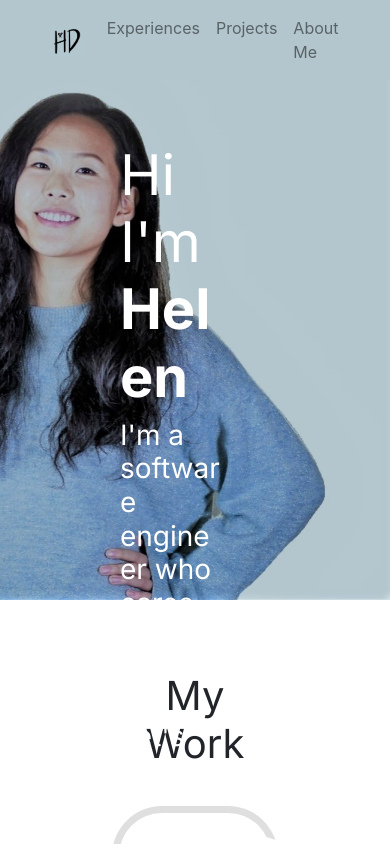
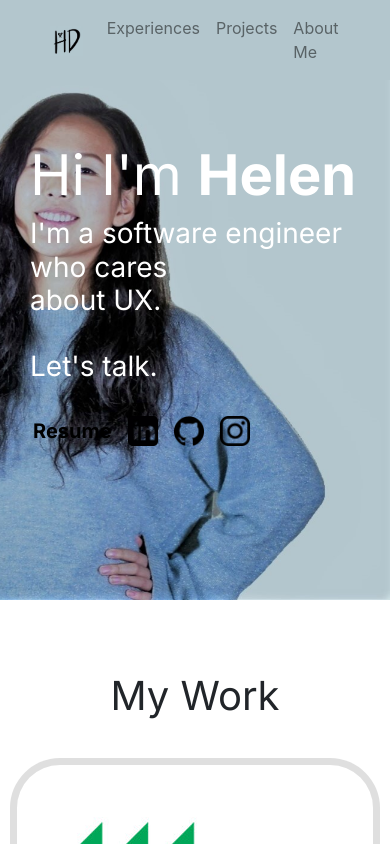
Before and after one commit to helenwxdong/Portfolio, a React (Create React App) app: page / in a window 390 px wide. Shown: the top 844 px of the page. Built offline with nearby package versions, Linux system fonts and the light colour scheme.

Commit message:
Added mediaQuery for mobile

```diff
--- a/src/components/About.js
+++ b/src/components/About.js
@@ -1,8 +1,10 @@
 import React, { Component } from "react";
 import Card from "react-bootstrap/Card";
 import "bootstrap/dist/css/bootstrap.min.css";
-import smile from './images/smile.JPG';
+import smile from "./images/smile.JPG";
 import Image from "react-bootstrap/Image";
+import MediaQuery from "react-responsive";
+import { useMediaQuery } from "react-responsive";
 
 export default class About extends Component {
   constructor(props) {
@@ -10,40 +12,82 @@ export default class About extends Component {
     this.state = {
       aboutText: (
         <div>
-            <p>Hi, my name is Helen Dong! I'm a 4th year Computer Science and BBA student completing a double degree program
-                with the Unversity of Waterloo and Wilfrid Laurier University.
+          <p>
+            Hi, my name is Helen Dong! I'm a 4th year Computer Science and BBA
+            student completing a double degree program with the Unversity of
+            Waterloo and Wilfrid Laurier University.
           </p>
           <p>
-                I like to consider myself a software engineer with a passion for UX design.
-                Throughout my undergrad and co-ops, I worked with many languages -- including React, C++, JavaScript, and so on.
-                I also developed an interest in user experience. I believe that even as engineers, it is crucial that I
-                understand, take part in, and support the design of my work. Due to my interests, I have also designed multiple
-                solutions in addition to developing them.
+            I like to consider myself a software engineer with a passion for UX
+            design. Throughout my undergrad and co-ops, I worked with many
+            languages -- including React, C++, JavaScript, and so on. I also
+            developed an interest in user experience. I believe that even as
+            engineers, it is crucial that I understand, take part in, and
+            support the design of my work. Due to my interests, I have also
+            designed multiple solutions in addition to developing them.
           </p>
           <p>
-                At core, I think of myself as a quick learner, problem solver, and collaborator.
-                Outside of school and work, I love rock climbing, drawing, and modelling.
+            At core, I think of myself as a quick learner, problem solver, and
+            collaborator. Outside of school and work, I love rock climbing,
+            drawing, and modelling.
           </p>
         </div>
       ),
     };
   }
-  render() {
+
+  CreateLayout = () => {
+    const isDesktop = useMediaQuery({
+      query: "(min-width: 700px)",
+    });
+    const isMobile = useMediaQuery({
+      query: "(max-width: 699px)",
+    });
+
     return (
+      <div>
+        {isDesktop && (
           <div style={experienceStyle}>
             <div class="row">
               <div class="col-lg-4">
                 <Image
                   src={smile}
-                style={{ borderRadius: "5%", width: "290px" }}/>
+                  style={{ borderRadius: "5%", width: "290px" }}
+                />
               </div>
               <div class="col">
-            <h3 style={{paddingBottom:'2rem', fontStyle:'italic'}}>Software Engineer with a passion for UX</h3>
+                <h3 style={{ paddingBottom: "2rem", fontStyle: "italic" }}>
+                  Software Engineer with a passion for UX
+                </h3>
                 <p>{this.state.aboutText}</p>
               </div>
             </div>
           </div>
+        )}
+
+        {isMobile && (
+          <div style={mobileStyle}>
+            <div class="row">
+              <div class="col-lg-4">
+                <Image
+                  src={smile}
+                  style={{ borderRadius: "5%", width: "290px" }}
+                />
+              </div>
+              <div class="col">
+                <h3 style={{ paddingBottom: "2rem", fontStyle: "italic" }}>
+                  Software Engineer with a passion for UX
+                </h3>
+                <p>{this.state.aboutText}</p>
+              </div>
+            </div>
+          </div>
+        )}
+      </div>
     );
+  };
+  render() {
+    return <this.CreateLayout></this.CreateLayout>;
   }
 }
 
@@ -52,3 +96,8 @@ const experienceStyle = {
   padding: "5rem 7rem 2rem 7rem",
   fontFamily: "Inter",
 };
+const mobileStyle = {
+  height: "100%",
+  padding: "5rem 10px 2rem 10px",
+  fontFamily: "Inter",
+};
--- a/src/components/Experience.js
+++ b/src/components/Experience.js
@@ -6,6 +6,8 @@ import Form from "react-bootstrap/Form";
 import manulife from "./images/manulife.jpg";
 import syngli from "./images/syngli.png";
 import goldenhack from "./images/goldenhack.png";
+import MediaQuery from "react-responsive";
+import { useMediaQuery } from "react-responsive";
 
 export default class Experience extends Component {
   constructor(props) {
@@ -36,7 +38,8 @@ export default class Experience extends Component {
           date: "Jan 2019 - April 2019",
           company: "Syngli Inc",
           image: syngli,
-          description: (<p>
+          description: (
+            <p>
               My first co-op was a cool mix between business and tech. My
               favourite project is{" "}
               <b>designing and coding the current website homepage</b>. During
@@ -46,32 +49,63 @@ export default class Experience extends Component {
               complete website and coding it in <b>JavaScript, HTML/CSS, PHP</b>
               . I also developed a go-to marketing plan and advertising campaign
               for Syngli in addition to fixing bugs on the website.
-            </p>),
+            </p>
+          ),
         },
         {
           title: "UX Developer",
           date: "Jan 2020 - Present",
           company: "the GoldenHack (Wilfrid Laurier University)",
           image: goldenhack,
-          description: <p>
-              GoldenHack is Laurier's new hackathon. <b>I lead the redesign of the goldenHack website</b> to
-              be more clean, professional, and interactive.{" "}
-              I prototyped the designs on <b>Figma</b> and edited the designs after user testing to ensure
+          description: (
+            <p>
+              GoldenHack is Laurier's new hackathon.{" "}
+              <b>I lead the redesign of the goldenHack website</b> to be more
+              clean, professional, and interactive. I prototyped the designs on{" "}
+              <b>Figma</b> and edited the designs after user testing to ensure
               the best experience for the user.
-          </p>,
+            </p>
+          ),
         },
       ],
     };
   }
-  render() {
+
+  CreateLayout = () => {
+    const isDesktop = useMediaQuery({
+      query: "(min-width: 700px)",
+    });
+    const isMobile = useMediaQuery({
+      query: "(max-width: 699px)",
+    });
     return (
-      <div style={experienceStyle}>
-        <h1 style={{ textAlign: "center", paddingBottom: "10px" }}>My Work</h1>
-        <CreateExperience item={this.state.experiences[0]} />
-        <CreateExperience item={this.state.experiences[1]} />
-        <CreateExperience item={this.state.experiences[2]} />
+      <div>
+        {isDesktop && (
+          <div style={experienceStyle}>
+            <h1 style={{ textAlign: "center", paddingBottom: "10px" }}>
+              My Work
+            </h1>
+            <CreateExperience item={this.state.experiences[0]} />
+            <CreateExperience item={this.state.experiences[1]} />
+            <CreateExperience item={this.state.experiences[2]} />
+          </div>
+        )}
+        {isMobile && (
+          <div style={mobileStyle}>
+            <h1 style={{ textAlign: "center", paddingBottom: "10px" }}>
+              My Work
+            </h1>
+            <CreateExperience item={this.state.experiences[0]} />
+            <CreateExperience item={this.state.experiences[1]} />
+            <CreateExperience item={this.state.experiences[2]} />
+          </div>
+        )}
       </div>
     );
+  };
+
+  render() {
+    return <this.CreateLayout></this.CreateLayout>;
   }
 }
 
@@ -84,10 +118,11 @@ function CreateExperience(props) {
             <div class="col-lg-3">
               <Image
                 src={props.item.image}
-                style={{ borderRadius: "50%", width: "200px" }}/>
+                style={{ borderRadius: "50%", width: "200px" }}
+              />
             </div>
             <div class="col">
-              <Card.Title style={{fontSize:'25px'}}>
+              <Card.Title style={{ fontSize: "25px" }}>
                 {props.item.title}
               </Card.Title>
               <Card.Title>
@@ -110,3 +145,9 @@ const experienceStyle = {
   padding: "42rem 7rem 2rem 7rem",
   fontFamily: "Inter",
 };
+
+const mobileStyle = {
+  height: "100%",
+  padding: "42rem 10px 2rem 10px",
+  fontFamily: "Inter",
+};
--- a/src/components/Main.js
+++ b/src/components/Main.js
@@ -1,70 +1,164 @@
-import React, { Component } from 'react';
-import Card from 'react-bootstrap/Card';
-import 'bootstrap/dist/css/bootstrap.min.css';
-import cutout from './images/NewCutout4.jpg';
-import Image from 'react-bootstrap/Image';
-import linkedin from './images/linkedin.png';
-import github from './images/github.png';
-import resume from './Resume.pdf';
-import instagram from './images/instagram.png';
-import Form from 'react-bootstrap/Form';
-import MediaQuery from 'react-responsive';
-import { useMediaQuery } from 'react-responsive'
+import React, { Component } from "react";
+import Card from "react-bootstrap/Card";
+import "bootstrap/dist/css/bootstrap.min.css";
+import cutout from "./images/NewCutout4.jpg";
+import Image from "react-bootstrap/Image";
+import linkedin from "./images/linkedin.png";
+import github from "./images/github.png";
+import resume from "./Resume.pdf";
+import instagram from "./images/instagram.png";
+import Form from "react-bootstrap/Form";
+import MediaQuery from "react-responsive";
+import { useMediaQuery } from "react-responsive";
 
 export default class Main extends Component {
   render() {
+    return <Responsive></Responsive>;
+  }
+}
+
+const Responsive = () => {
+  const isDesktop = useMediaQuery({
+    query: "(min-width: 700px)",
+  });
+  const isMobile = useMediaQuery({
+    query: "(max-width: 699px)",
+  });
   return (
     <div>
+      {isDesktop && (
         <div style={divStyle} class="float-right">
-    <Card style={{background:'transparent',border:'none',}}>
+          <Card style={{ background: "transparent", border: "none" }}>
             <Card.Body>
-   <br/><br/><br/>
+              <br />
+              <br />
+              <br />
               <MediaQuery minWidth={1024}>
-   <h1 style={{fontSize:'5rem'}}> Hi I'm <b>Helen</b> </h1>
-        <h2> I'm a software engineer who cares <br/> about UX.</h2><br/>
-     <h2>Let's talk.</h2><br/>
+                <h1 style={{ fontSize: "5rem" }}>
+                  {" "}
+                  Hi I'm <b>Helen</b>{" "}
+                </h1>
+                <h2>
+                  {" "}
+                  I'm a software engineer who cares <br /> about UX.
+                </h2>
+                <br />
+                <h2>Let's talk.</h2>
+                <br />
               </MediaQuery>
               <MediaQuery minWidth={700} maxWidth={1023}>
-        <h1 style={{fontSize:'3.5rem'}}> Hi I'm <b>Helen</b> </h1>
-        <h3> I'm a software engineer who<br/> cares about UX.</h3><br/>
-     <h3>Let's talk.</h3><br/>
-     </MediaQuery>
-     <MediaQuery minWidth={300} maxWidth={699}>
-        <h1 style={{fontSize:'3.5rem', color:'white'}}> Hi I'm <b>Helen</b> </h1>
-        <h3 style={{color:'white'}}> I'm a software engineer who cares <br/> about UX.</h3><br/>
-     <h3 style={{color:'white'}}>Let's talk.</h3><br/>
+                <h1 style={{ fontSize: "3.5rem" }}>
+                  {" "}
+                  Hi I'm <b>Helen</b>{" "}
+                </h1>
+                <h3>
+                  {" "}
+                  I'm a software engineer who
+                  <br /> cares about UX.
+                </h3>
+                <br />
+                <h3>Let's talk.</h3>
+                <br />
               </MediaQuery>
               <Form.Row>
-     <a href={resume} style={logoStyle}><b style={{fontSize:'20px'}}>Resume</b></a>
-     <a href="https://www.linkedin.com/in/helenwxdong/" style={logoStyle}><Image src={linkedin} style={{height:'30px'}}/> </a>
-     <a href="https://github.com/helenwxdong" style={logoStyle}><Image src={github} style={{height:'30px'}}/></a>
-     <a href="https://www.instagram.com/_helenistic_/" style={logoStyle}><Image src={instagram} style={{height:'30px'}}/></a>
+                <a href={resume} style={logoStyle}>
+                  <b style={{ fontSize: "20px" }}>Resume</b>
+                </a>
+                <a
+                  href="https://www.linkedin.com/in/helenwxdong/"
+                  style={logoStyle}
+                >
+                  <Image src={linkedin} style={{ height: "30px" }} />{" "}
+                </a>
+                <a href="https://github.com/helenwxdong" style={logoStyle}>
+                  <Image src={github} style={{ height: "30px" }} />
+                </a>
+                <a
+                  href="https://www.instagram.com/_helenistic_/"
+                  style={logoStyle}
+                >
+                  <Image src={instagram} style={{ height: "30px" }} />
+                </a>
               </Form.Row>
             </Card.Body>
           </Card>
         </div>
+      )}
+
+      {isMobile && (
+        <div style={mobileStyle} class="float-right">
+          <Card style={{ background: "transparent", border: "none" }}>
+            <Card.Body>
+              <br />
+              <br />
+              <br />
+              <h1 style={{ fontSize: "3.5rem", color: "white" }}>
+                {" "}
+                Hi I'm <b>Helen</b>{" "}
+              </h1>
+              <h3 style={{ color: "white" }}>
+                {" "}
+                I'm a software engineer who cares <br /> about UX.
+              </h3>
+              <br />
+              <h3 style={{ color: "white" }}>Let's talk.</h3>
+              <br />
+              <Form.Row>
+                <a href={resume} style={logoStyle}>
+                  <b style={{ fontSize: "20px" }}>Resume</b>
+                </a>
+                <a
+                  href="https://www.linkedin.com/in/helenwxdong/"
+                  style={logoStyle}
+                >
+                  <Image src={linkedin} style={{ height: "30px" }} />{" "}
+                </a>
+                <a href="https://github.com/helenwxdong" style={logoStyle}>
+                  <Image src={github} style={{ height: "30px" }} />
+                </a>
+                <a
+                  href="https://www.instagram.com/_helenistic_/"
+                  style={logoStyle}
+                >
+                  <Image src={instagram} style={{ height: "30px" }} />
+                </a>
+              </Form.Row>
+            </Card.Body>
+          </Card>
         </div>
-        )
-    }
-}
-
-
+      )}
+    </div>
+  );
+};
 
 const logoStyle = {
   padding: "0px 8px 0px 8px",
   size: "100",
-    color: "black"
-}
+  color: "black",
+};
 
 const divStyle = {
-    fontFamily: 'Inter',
-    padding:"50px 150px 70px 100px",
-    backgroundColor:'#b3c6cd',
-    background:cutout,
-    width:"100%",
+  fontFamily: "Inter",
+  padding: "50px 150px 70px 100px",
+  backgroundColor: "#b3c6cd",
+  background: cutout,
+  width: "100%",
   backgroundImage: `url(${cutout})`,
-    height:'600px',
+  height: "600px",
   backgroundRepeat: "no-repeat",
-    backgroundSize: '50rem',
-    backgroundPosition:'right'
-}
+  backgroundSize: "50rem",
+  backgroundPosition: "right",
+};
+
+const mobileStyle = {
+  fontFamily: "Inter",
+  padding: "50px 10px 20px 10px",
+  backgroundColor: "#b3c6cd",
+  background: cutout,
+  width: "100%",
+  backgroundImage: `url(${cutout})`,
+  height: "600px",
+  backgroundRepeat: "no-repeat",
+  backgroundSize: "50rem",
+  backgroundPosition: "right",
+};
--- a/src/components/Projects.js
+++ b/src/components/Projects.js
@@ -8,8 +8,10 @@ import syngli from "./images/syngli.png";
 import goldenhack from "./images/goldenhack.png";
 import reddit from "./images/redditoptimizer.png";
 import profile from "./images/profile.JPG";
-import chess from './images/chess.jpg';
-import cards from './images/cards.png';
+import chess from "./images/chess.jpg";
+import cards from "./images/cards.png";
+import MediaQuery from "react-responsive";
+import { useMediaQuery } from "react-responsive";
 
 export default class Projects extends Component {
   constructor(props) {
@@ -23,9 +25,10 @@ export default class Projects extends Component {
           tech: "React Native, JavaScript, HTML/CSS",
           description: (
             <p>
-              Currently working on a Cards Against Humanity based mobile game after my friends and I realized
-              that there is no such application suitable for mobile players. Follow the design here and
-              the development here.
+              Currently working on a Cards Against Humanity based mobile game
+              after my friends and I realized that there is no such application
+              suitable for mobile players. Follow the design here and the
+              development here.
             </p>
           ),
         },
@@ -34,61 +37,98 @@ export default class Projects extends Component {
           date: "August 2020 - Present",
           image: profile,
           tech: "React, JavaScript, HTML/CSS, Bootstrap",
-          description: (<p>
-              Third version of my personal website! Compared to V1, this site is much more clean and
-              includes better user experience. Follow the code process here.
-            </p>),
+          description: (
+            <p>
+              Third version of my personal website! Compared to V1, this site is
+              much more clean and includes better user experience. Follow the
+              code process here.
+            </p>
+          ),
         },
         {
           title: "Chess Game in C++",
           date: "Summer 2019",
           image: chess,
           tech: "C++",
-            description: <p>
-              Developed for an object oriented programming course at the University of Waterloo in
-              collaboration with 2 other students.
-            </p>,
+          description: (
+            <p>
+              Developed for an object oriented programming course at the
+              University of Waterloo in collaboration with 2 other students.
+            </p>
+          ),
         },
         {
           title: "Reddit Optimizer",
           date: "Hack the north 2019",
           image: reddit,
           tech: "React, HTML/CSS, JavaScript",
-          description: <p>
-              This project uses machine learning to determine the most optimal subreddits to place your posts to
-              gain the most attraction. Created with 3 other hackers during hack the north. Was personally responsible
-              for the entire front-end of the project
-          </p>,
+          description: (
+            <p>
+              This project uses machine learning to determine the most optimal
+              subreddits to place your posts to gain the most attraction.
+              Created with 3 other hackers during hack the north. Was personally
+              responsible for the entire front-end of the project
+            </p>
+          ),
         },
       ],
     };
   }
-  render() {
+
+  CreateLayout = () => {
+    const isDesktop = useMediaQuery({
+      query: "(min-width: 700px)",
+    });
+    const isMobile = useMediaQuery({
+      query: "(max-width: 699px)",
+    });
+
     return (
+      <div>
+        {isDesktop && (
           <div style={experienceStyle}>
-        <h1 style={{ textAlign: "center", paddingBottom: "10px" }}>Projects</h1>
+            <h1 style={{ textAlign: "center", paddingBottom: "10px" }}>
+              Projects
+            </h1>
             <CreateExperience item={this.state.experiences[0]} />
             <CreateExperience item={this.state.experiences[1]} />
             <CreateExperience item={this.state.experiences[2]} />
             <CreateExperience item={this.state.experiences[3]} />
           </div>
+        )}
+        {isMobile && (
+          <div style={mobileStyle}>
+            <h1 style={{ textAlign: "center", paddingBottom: "10px" }}>
+              Projects
+            </h1>
+            <CreateExperience item={this.state.experiences[0]} />
+            <CreateExperience item={this.state.experiences[1]} />
+            <CreateExperience item={this.state.experiences[2]} />
+            <CreateExperience item={this.state.experiences[3]} />
+          </div>
+        )}
+      </div>
     );
+  };
+  render() {
+    return <this.CreateLayout></this.CreateLayout>;
   }
 }
 
 function CreateExperience(props) {
   return (
     <div style={{ padding: "20px 0 10px 0" }}>
-      <Card style={{ borderRadius: "50px", border:"none" }}>
+      <Card style={{ borderRadius: "50px", border: "none" }}>
         <Card.Body>
           <div class="row">
             <div class="col-lg-3">
               <Image
                 src={props.item.image}
-                style={{ borderRadius: "50%", width: "200px" }}/>
+                style={{ borderRadius: "50%", width: "200px" }}
+              />
             </div>
             <div class="col">
-              <Card.Title style={{fontSize:'25px'}}>
+              <Card.Title style={{ fontSize: "25px" }}>
                 {props.item.title}
               </Card.Title>
               <Card.Title style={{ fontSize: "1rem" }}>
@@ -107,8 +147,15 @@ function CreateExperience(props) {
 }
 
 const experienceStyle = {
-  backgroundColor:'#b3c6cd',
+  backgroundColor: "#b3c6cd",
   height: "100%",
   padding: "4rem 7rem 2rem 7rem",
   fontFamily: "Inter",
 };
+
+const mobileStyle = {
+  backgroundColor: "#b3c6cd",
+  height: "100%",
+  padding: "4rem 10px 2rem 10px",
+  fontFamily: "Inter",
+};
```
Also changed, not shown: src/App.js (+21 -19 lines). Lines whose indentation alone changed are shown as unchanged.
